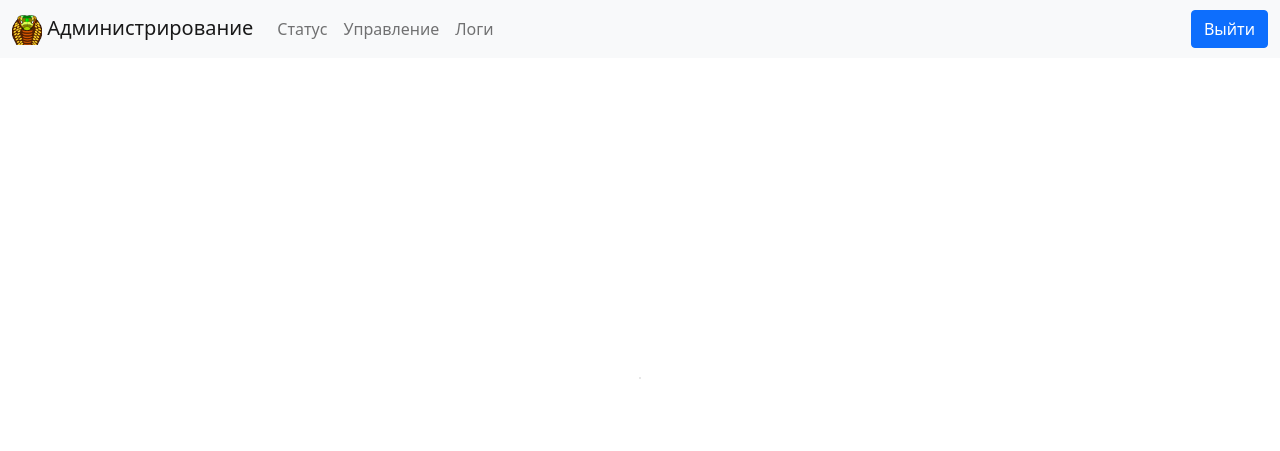
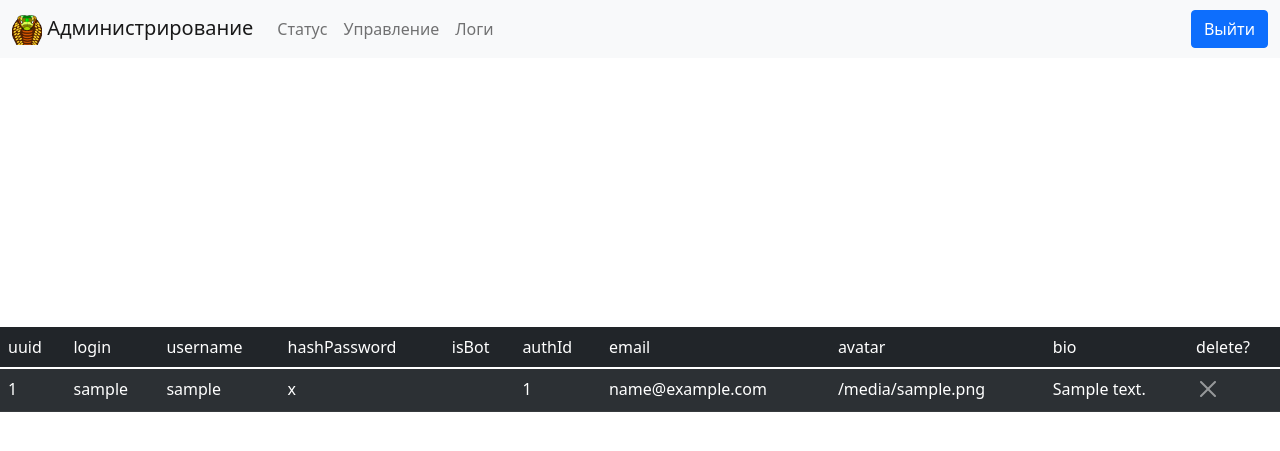
Before and after one commit to MoreliaTalk/morelia_server, a Python web app: template admin/templates/manage_admin.html in a window 1280 px wide. Shown: the top 451 px of the page. Run offline with Jinja, Linux system fonts and the light colour scheme; the template is opened without the code that fills it: most values are stand-ins (such as "Sample title", 1, 10 or a date in 2020).

Commit message:
add delete user

```diff
--- a/admin/templates/manage_admin.html
+++ b/admin/templates/manage_admin.html
@@ -3,6 +3,56 @@
 {% block title %}Manage{% endblock %}
 
 {% block content %}
-    <div class="card">
-    </div>
+    <table class="table table-dark table-striped">
+        <thead>
+            <tr>
+                <td>uuid</td>
+                <td>login</td>
+                <td>username</td>
+                <td>hashPassword</td>
+                <td>isBot</td>
+                <td>authId</td>
+                <td>email</td>
+                <td>avatar</td>
+                <td>bio</td>
+                <td>delete?</td>
+            </tr>
+        </thead>
+        {% for item in users %}
+            <tr>
+                <td>{{ item.uuid }}</td>
+                <td>{{ item.login }}</td>
+                <td>{{ item.username }}</td>
+                <td>{{ item.hashPassword }}</td>
+                <td>{{ item.isBot }}</td>
+                <td>{{ item.authId }}</td>
+                <td>{{ item.email }}</td>
+                <td>{{ item.avatar }}</td>
+                <td>{{ item.bio }}</td>
+                <td>
+                    <button class="btn-close btn-close-white" data-bs-toggle="modal" data-bs-target="#{{ item.username+item.uuid }}"></button>
+                    <div class="modal fade" style="color: black" id="{{ item.username+item.uuid }}" tabindex="-1">
+                        <div class="modal-dialog modal-dialog-centered modal-sm">
+                            <div class="modal-content">
+                                <div class="modal-header">
+                                    <h5 class="modal-title">Вы точно хотите удалить пользователя с uuid {{ item.uuid }}?</h5>
+                                    <button type="button" class="btn-close" data-bs-dismiss="modal" aria-label="Close"></button>
+                                </div>
+                                <div class="modal-body">
+                                    <p>Это действие не возможно обратить</p>
+                                </div>
+                                <div class="modal-footer">
+                                    <button type="button" class="btn btn-primary" data-bs-dismiss="modal">Close</button>
+                                    <form method="post" action="manage/delete_user">
+                                        <input style="display: none;" name="uuid" value="{{item.uuid}}"></input>
+                                        <button type="submit" class="btn btn-danger" id="delete{{ item.uuid }}">Delete</button>
+                                    </form>
+                                </div>
+                            </div>
+                        </div>
+                    </div>
+                </td>
+            </tr>
+        {% endfor %}
+    </table>
 {% endblock %}
```
Also changed, not shown: admin/admin.py (+7 -3 lines), admin/manage.py (added, +34 -0 lines).
